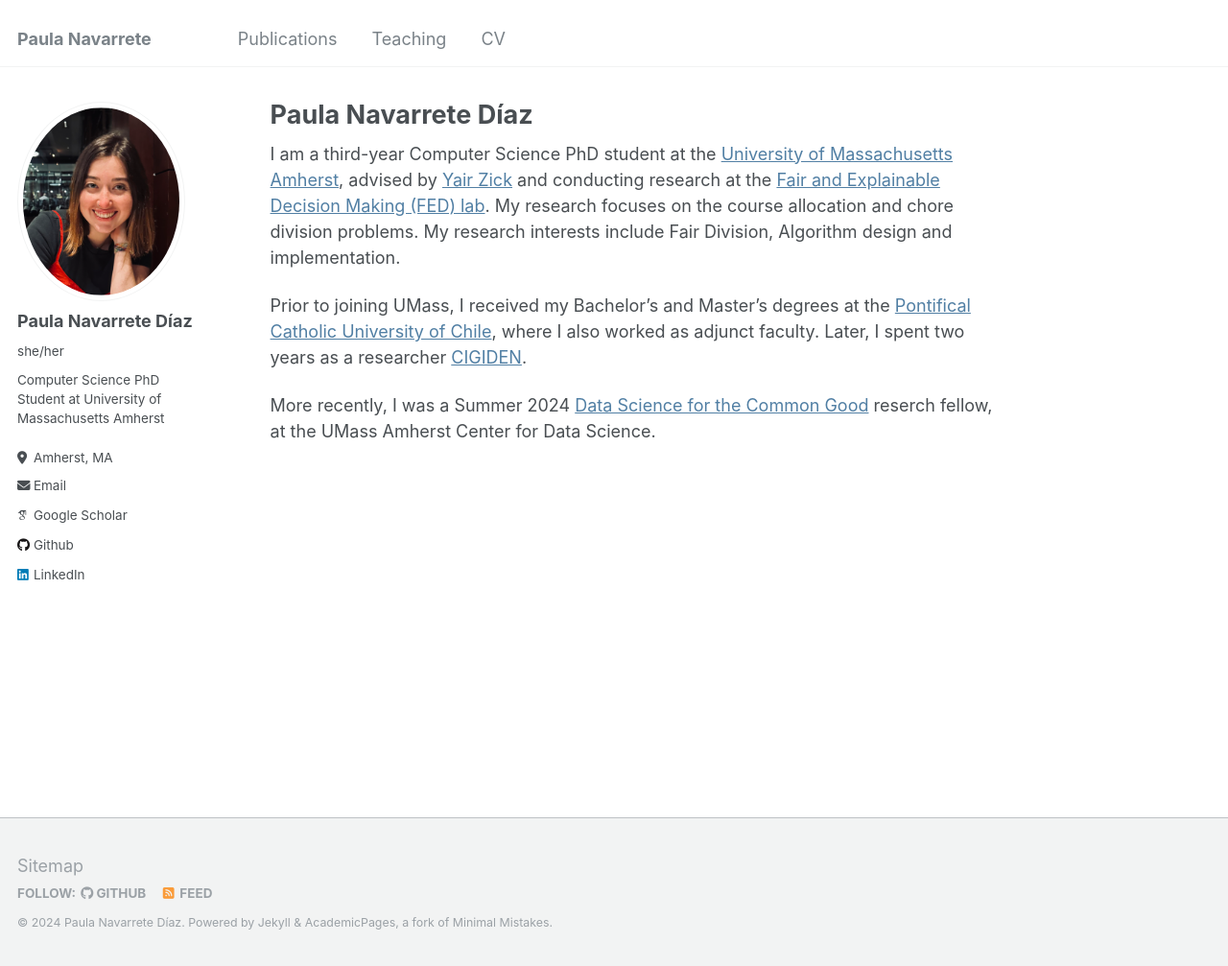
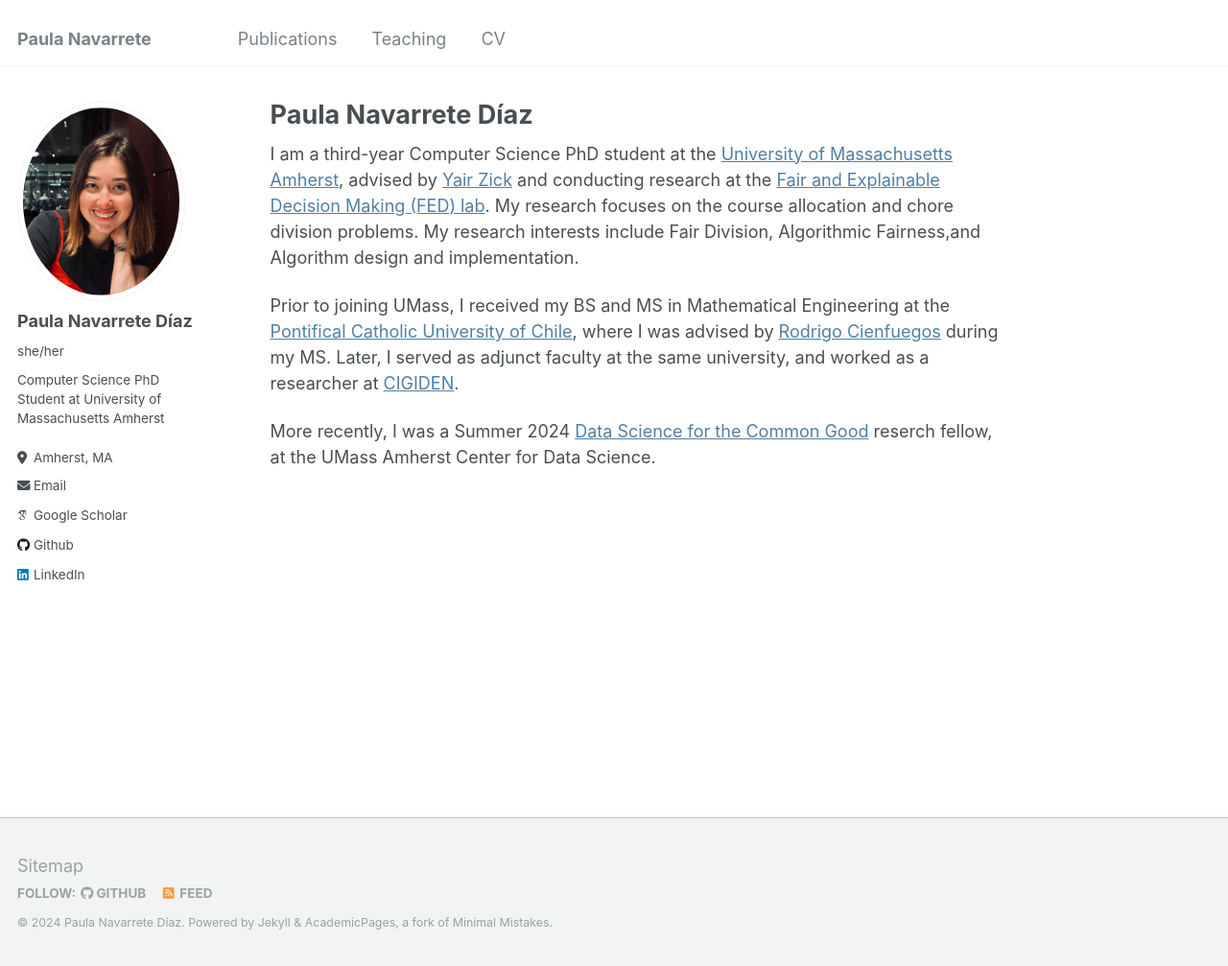
Before and after one commit to cheerstopaula/cheerstopaula.github.io, a Jekyll site: the page built from _pages/about.md, in a window 1280 px wide and 1007 px high. Shown: the whole window at 96% size. Built offline with Jekyll 4.4.1, drawn with Linux system fonts in a browser that asks for light colours; some web fonts are replaced.

Commit message:
Update about.md

```diff
--- a/_pages/about.md
+++ b/_pages/about.md
@@ -7,8 +7,8 @@ redirect_from:
   - /about.html
 ---
 
-I am a third-year Computer Science PhD student at the [University of Massachusetts Amherst](https://www.cics.umass.edu), advised by [Yair Zick](https://people.cs.umass.edu/~yzick/) and conducting research at the [Fair and Explainable Decision Making (FED) lab](https://people.cs.umass.edu/~yzick/people.html). My research focuses on the course allocation and chore division problems. My research interests include Fair Division, Algorithm design and implementation.
+I am a third-year Computer Science PhD student at the [University of Massachusetts Amherst](https://www.cics.umass.edu), advised by [Yair Zick](https://people.cs.umass.edu/~yzick/) and conducting research at the [Fair and Explainable Decision Making (FED) lab](https://people.cs.umass.edu/~yzick/people.html). My research focuses on the course allocation and chore division problems. My research interests include Fair Division, Algorithmic Fairness,and Algorithm design and implementation.
 
-Prior to joining UMass, I received my Bachelor's and Master's degrees at the [Pontifical Catholic University of Chile](https://www.ing.uc.cl/en/), where I also worked as adjunct faculty.  Later, I spent two years as a researcher [CIGIDEN](https://www.cigiden.cl/en/).
+Prior to joining UMass, I received my BS and MS in Mathematical Engineering at the [Pontifical Catholic University of Chile](https://www.ing.uc.cl/en/), where I was advised by [Rodrigo Cienfuegos](https://scholar.google.com/citations?hl=en&user=Twh1PxcAAAAJ&view_op=list_works) during my MS. Later, I served as adjunct faculty at the same university, and worked as a researcher at [CIGIDEN](https://www.cigiden.cl/en/).
 
 More recently, I was a Summer 2024 [Data Science for the Common Good](https://ds.cs.umass.edu/programs/ds4cg/ds4cg-team) reserch fellow, at the UMass Amherst Center for Data Science.
```
